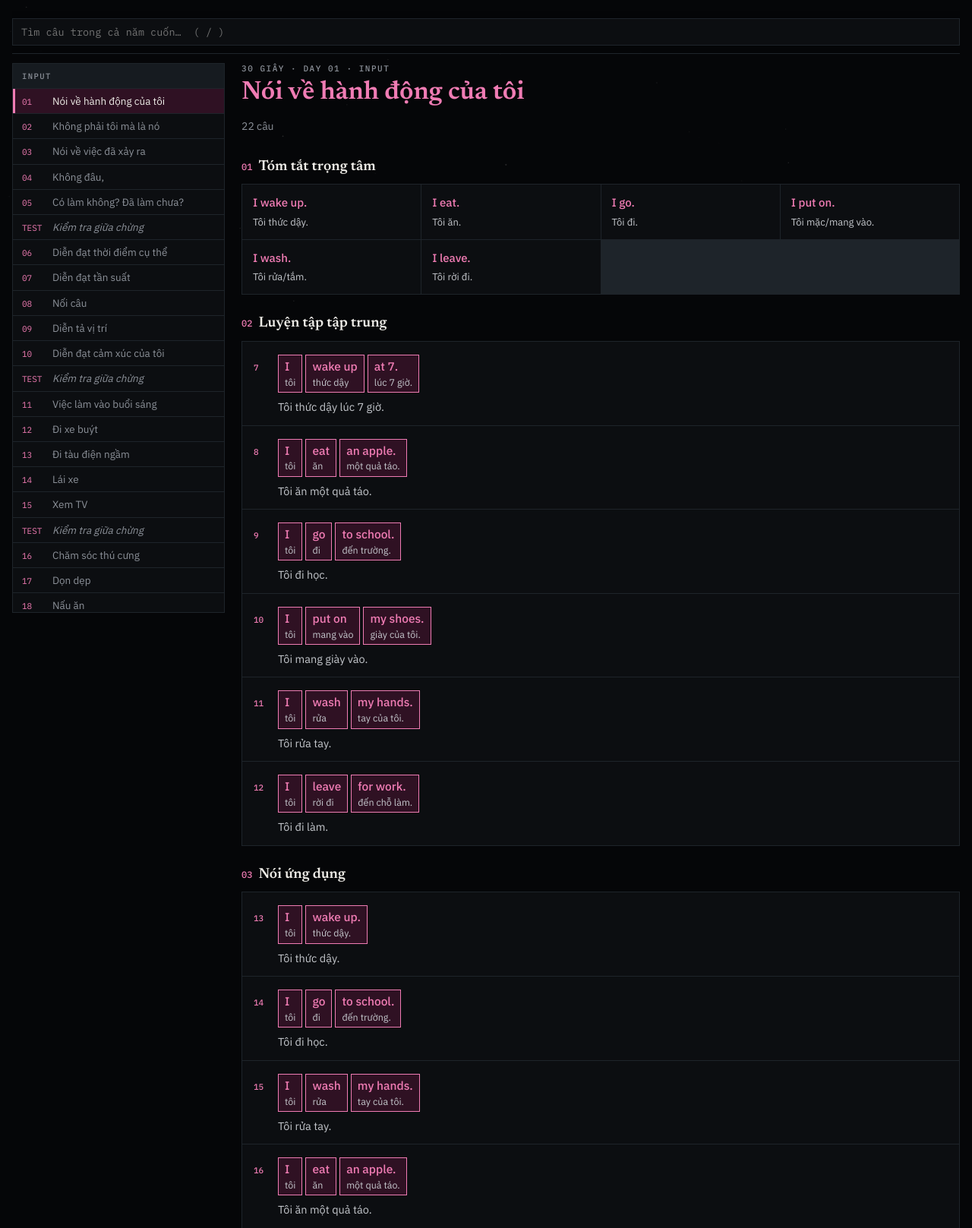
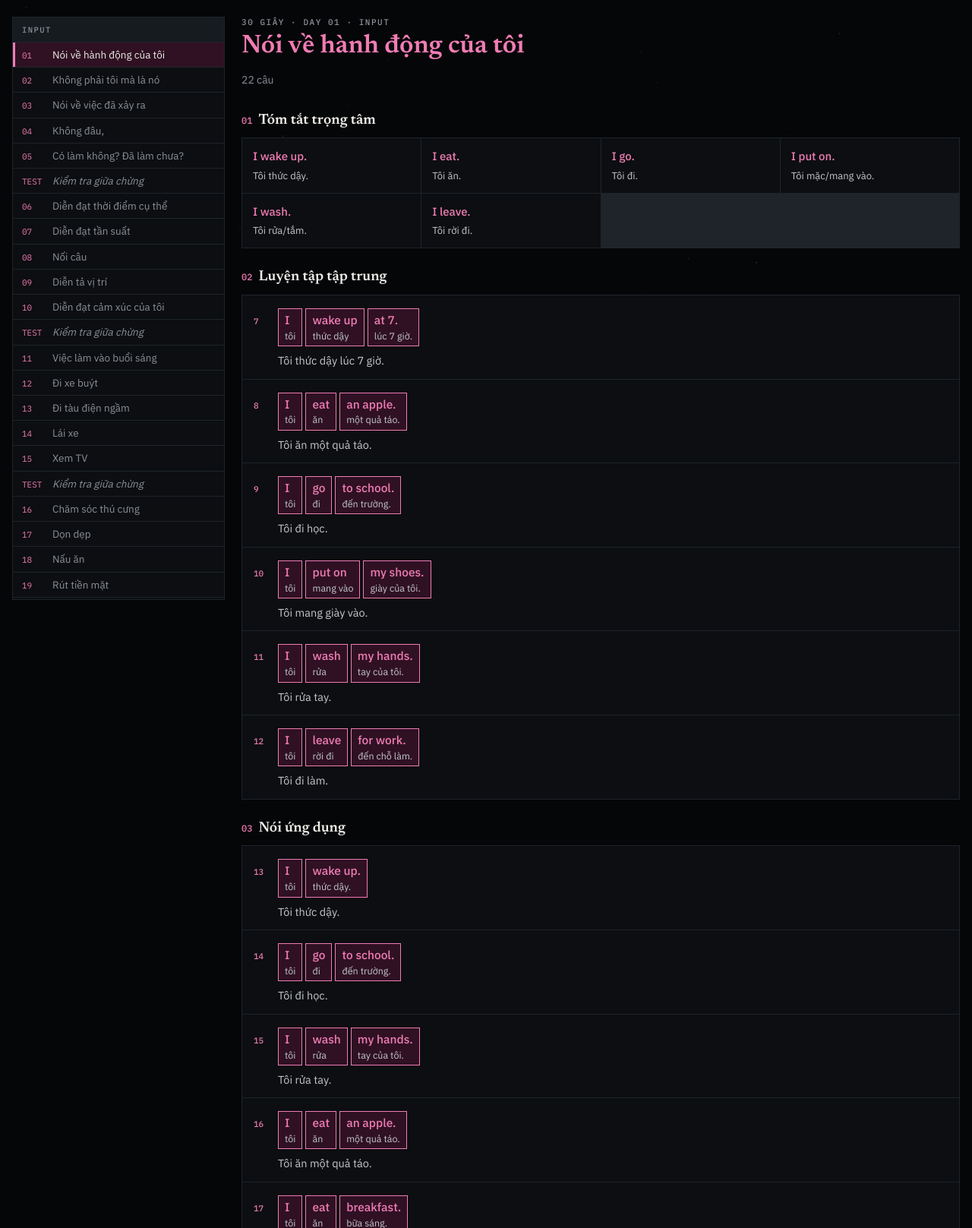
Before and after one commit to tmn281196/hoc-ngon-ngu, a PHP site: page /en-matrix/index.html in a window 1280 px wide. Shown: the part 363-1980 px from the top of the page at 76% size. Run offline with PHP 8.4, Linux system fonts and the light colour scheme.

Commit message:
en-matrix: bỏ ô tìm kiếm
Bỏ luôn thanh điều khiển dính đầu trang và phím tắt /.

Co-Authored-By: Claude Opus 5.5 <noreply@anthropic.com>

```diff
--- a/src/en-matrix/app.js
+++ b/src/en-matrix/app.js
@@ -151,42 +151,12 @@
 
     }
 
-    // ------------------------------------------------------------ tìm
-    const fold = s => s.toLowerCase().normalize("NFD").replace(/[̀-ͯ]/g, "").replace(/đ/g, "d").replace(/[’']/g, "'");
-    function renderSearch(q) {
-      const f = fold(q), hits = [];
-      DAYS.forEach(d => d.all.forEach((it, i) => {
-        if (hits.length < 200 && (fold(it.en).includes(f) || fold(it.v.vi || "").includes(f))) hits.push([d, it, i + 1]);
-      }));
-      const mark = s => {
-        const k = fold(s).indexOf(f);
-        return k < 0 ? esc(s) : esc(s.slice(0, k)) + "<mark>" + esc(s.slice(k, k + q.length)) + "</mark>" + esc(s.slice(k + q.length));
-      };
-      $("#main").innerHTML = `<h2 class="dayh"><span class="no">Tìm “${esc(q)}”</span>${hits.length >= 200 ? "200+" : hits.length} câu</h2>` +
-        (hits.length ? `<div class="items">${hits.map(([d, it, i]) => `<a class="item hit b-${d.book.id}" href="#${d.key}/${i}">
-          <span class="src">${esc((BOOK_INFO[d.book.id] || {}).short)} · Day ${esc(d.no)} · ${esc(dayTitle(d))}</span>
-          <p class="en-s">${mark(it.en)}</p><p class="vi-s">${mark(it.v.vi || "")}</p></a>`).join("")}</div>`
-          : `<p class="empty">Không có câu nào khớp.</p>`);
-    }
-    let qt = 0;
-    $("#q").addEventListener("input", () => {
-      clearTimeout(qt);
-      qt = setTimeout(() => {
-        const q = $("#q").value.trim();
-        if (q.length >= 2) renderSearch(q); else route();
-      }, 150);
-    });
-
     // ------------------------------------------------------------ điều khiển
     $("#books").addEventListener("click", e => {
       const b = e.target.closest("button[data-book]"); if (!b) return;
       const book = BOOKS.find(x => x.id === b.dataset.book);
       const last = store.get("last:" + book.id, null);
       location.hash = last && DAYS.some(d => d.key === last) ? last : book.days[0].key;
-    });
-    document.addEventListener("keydown", e => {
-      if (e.target.matches("input, textarea")) { if (e.key === "Escape") { e.target.value = ""; e.target.blur(); route(); } return; }
-      if (e.key === "/") { e.preventDefault(); $("#q").focus(); }
     });
 
     // ------------------------------------------------------------ định tuyến: #book/day[/câu]
@@ -204,10 +174,10 @@
         const el = document.getElementById("it-" + n);
         if (el) { el.scrollIntoView({ block: "center" }); el.classList.add("flash"); setTimeout(() => el.classList.remove("flash"), 1600); }
       } else if (window.scrollY > $(".layout").offsetTop) {
-        window.scrollTo(0, $(".layout").offsetTop - 60);
+        window.scrollTo(0, $(".layout").offsetTop - 16);
       }
     }
-    window.addEventListener("hashchange", () => { $("#q").value = ""; route(); });
+    window.addEventListener("hashchange", route);
     route();
   }
 })();
--- a/src/en-matrix/index.html
+++ b/src/en-matrix/index.html
@@ -31,10 +31,6 @@
 
   <nav class="books" id="books" aria-label="Chọn cuốn"></nav>
 
-  <div class="controls" id="controls">
-    <input id="q" type="search" placeholder="Tìm câu trong cả năm cuốn…  ( / )" autocomplete="off">
-  </div>
-
   <div class="layout">
     <aside class="days" id="days" aria-label="Danh sách bài"></aside>
     <main id="main" tabindex="-1"></main>
--- a/src/en-matrix/style.css
+++ b/src/en-matrix/style.css
@@ -50,7 +50,7 @@ h1 em{font-style:normal; color:var(--k)}
 /* ---- năm cuốn ---- */
 .books{
   display:grid; grid-template-columns:repeat(auto-fit, minmax(180px, 1fr)); gap:1px;
-  background:var(--line); border:1px solid var(--line); margin-bottom:14px;
+  background:var(--line); border:1px solid var(--line); margin-bottom:22px;
 }
 .books button{
   display:block; text-align:left; cursor:pointer; border:0; background:var(--panel);
@@ -63,28 +63,9 @@ h1 em{font-style:normal; color:var(--k)}
 .books h2{margin:0 0 4px; font:600 20px/1.2 "Newsreader", Georgia, serif; color:var(--k)}
 .books p{margin:0; color:var(--muted); font-size:12.5px; line-height:1.45}
 
-/* ---- thanh điều khiển ---- */
-.controls{
-  position:sticky; top:0; z-index:5; display:flex; flex-wrap:wrap; gap:8px; align-items:center;
-  padding:10px 0; margin-bottom:12px; background:rgba(5,6,8,.9); backdrop-filter:blur(6px);
-  border-bottom:1px solid var(--line);
-}
-#q{
-  flex:1 1 260px; min-width:0; padding:8px 11px; background:var(--panel); color:var(--ink);
-  border:1px solid var(--line); font:13.5px "IBM Plex Mono", monospace;
-}
-#q:focus{outline:1px solid var(--k); outline-offset:-1px}
-.seg{display:flex; gap:1px; background:var(--line); border:1px solid var(--line)}
-.seg button{
-  background:var(--panel); color:var(--muted); border:0; cursor:pointer; padding:8px 12px;
-  font:10.5px "IBM Plex Mono", monospace; letter-spacing:.11em; text-transform:uppercase;
-}
-.seg button:hover{background:var(--panel2); color:var(--ink)}
-.seg button[aria-pressed="true"]{background:var(--kb); color:var(--k); box-shadow:inset 0 -2px 0 var(--k)}
-
 /* ---- bố cục: danh sách bài | bài ---- */
 .layout{display:grid; grid-template-columns:280px minmax(0, 1fr); gap:22px; align-items:start}
-.days{position:sticky; top:62px; max-height:calc(100vh - 76px); overflow:auto; border:1px solid var(--line); background:var(--panel)}
+.days{position:sticky; top:16px; max-height:calc(100vh - 32px); overflow:auto; border:1px solid var(--line); background:var(--panel)}
 .days h3{
   position:sticky; top:0; margin:0; padding:9px 12px; background:var(--panel2); color:var(--muted);
   font:500 10.5px "IBM Plex Mono", monospace; letter-spacing:.14em; text-transform:uppercase;
@@ -162,10 +143,6 @@ main:focus{outline:none}
 .script .en-p{margin:8px 0 0; font:400 18px/1.6 "Newsreader", Georgia, serif}
 .script .vi-p{margin:10px 0 0; color:#C4C7CC; font-size:14.5px}
 
-/* Kết quả tìm */
-.hit{display:block; text-decoration:none; color:inherit}
-.hit .src{color:var(--k); font:10.5px "IBM Plex Mono", monospace; letter-spacing:.08em}
-.hit mark{background:var(--kb); color:var(--k)}
 .empty{color:var(--muted); font:13px "IBM Plex Mono", monospace; padding:16px 0}
 
 footer{margin-top:34px; padding-top:16px; border-top:1px solid var(--line); color:var(--muted); font-size:13px}
@@ -181,4 +158,4 @@ footer b{color:var(--ink)}
   .en-s{font-size:17px}
   .nav a{max-width:none}
 }
-.item, .ck, .pic, .script, .blk{scroll-margin-top:72px; scroll-margin-bottom:24px}
+.item, .ck, .pic, .script, .blk{scroll-margin-top:16px; scroll-margin-bottom:24px}
```
